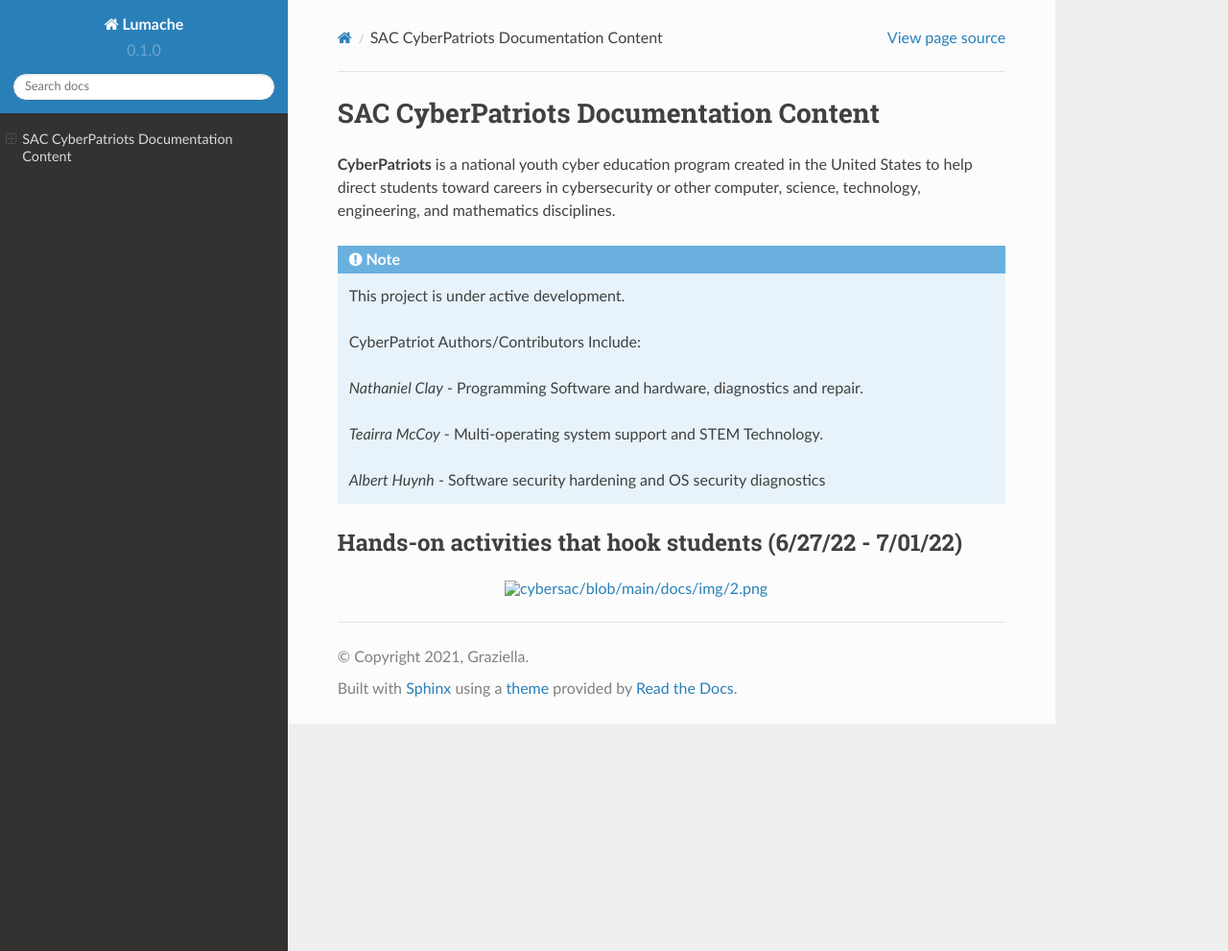
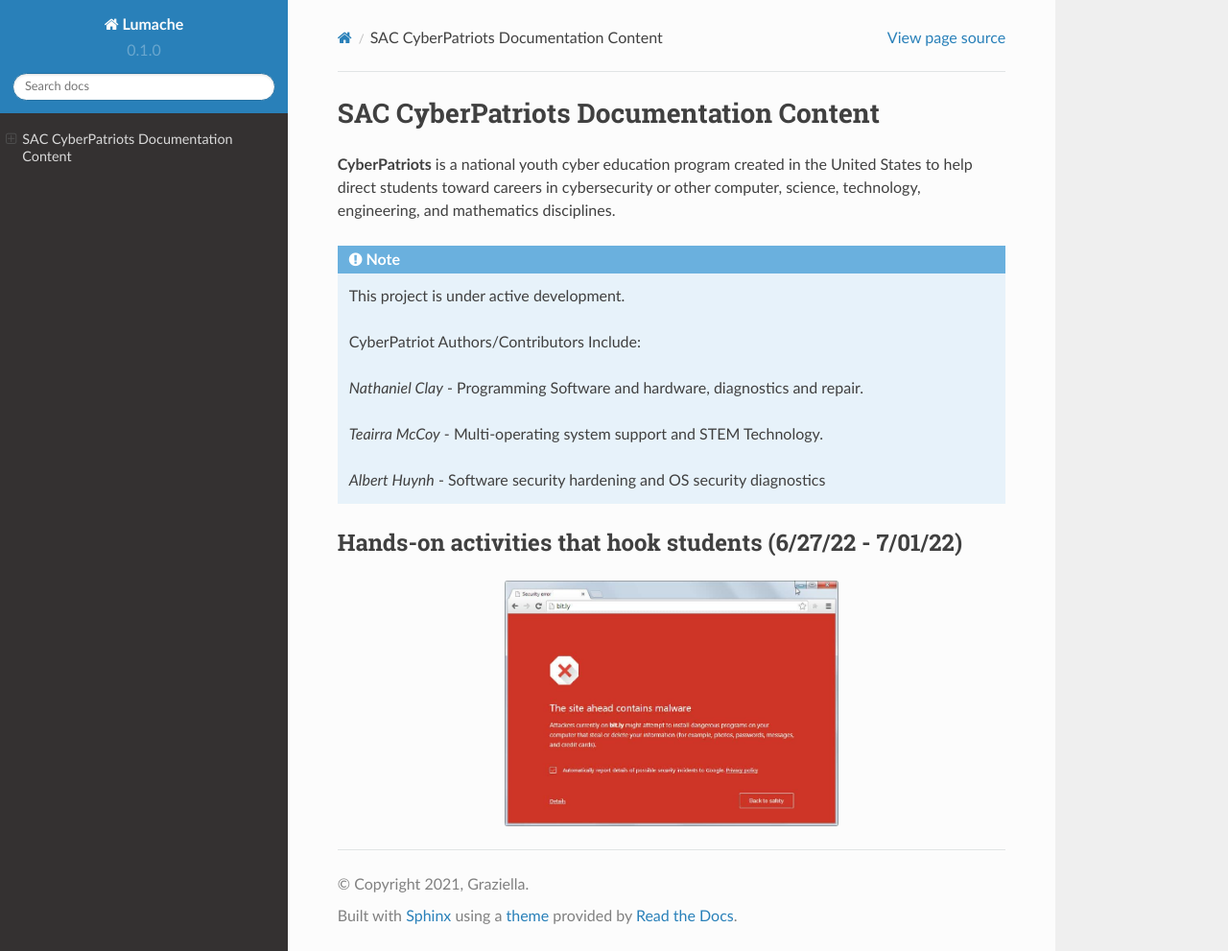
Before and after one commit to natt96z/cybersac, a Sphinx documentation site: the page built from docs/source/index.rst, in a window 1280 px wide and 991 px high. Shown: the whole window at 96% size. Built offline with Sphinx 7.4.7 and the Read the Docs theme 2.0.0, drawn with Linux system fonts in a browser that asks for light colours.

Commit message:
Update index.rst

```diff
--- a/docs/source/index.rst
+++ b/docs/source/index.rst
@@ -18,6 +18,6 @@
 Hands-on activities that hook students (6/27/22 - 7/01/22)
 ---------------
 
-.. image:: cybersac/blob/main/docs/img/2.png
+.. image:: https://github.com/natt96z/cybersac/blob/main/docs/img/2.png
    :width: 50%
    :align: center
```
